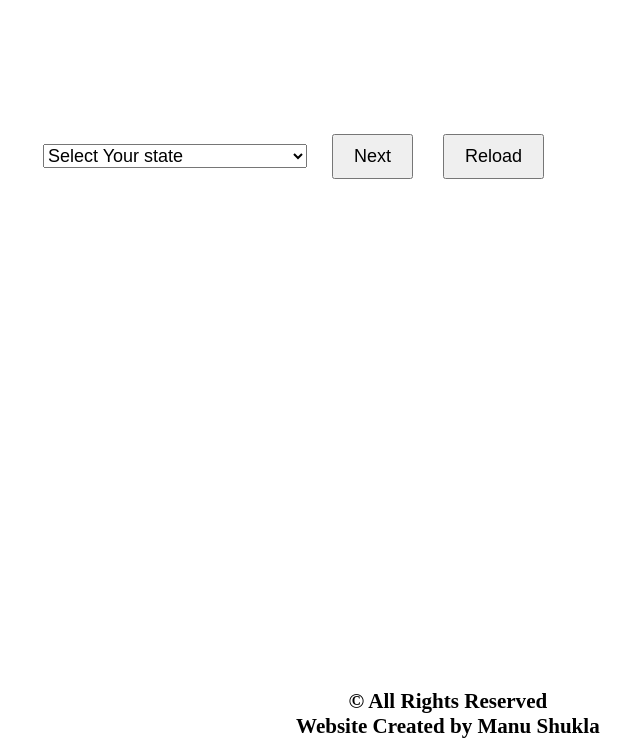
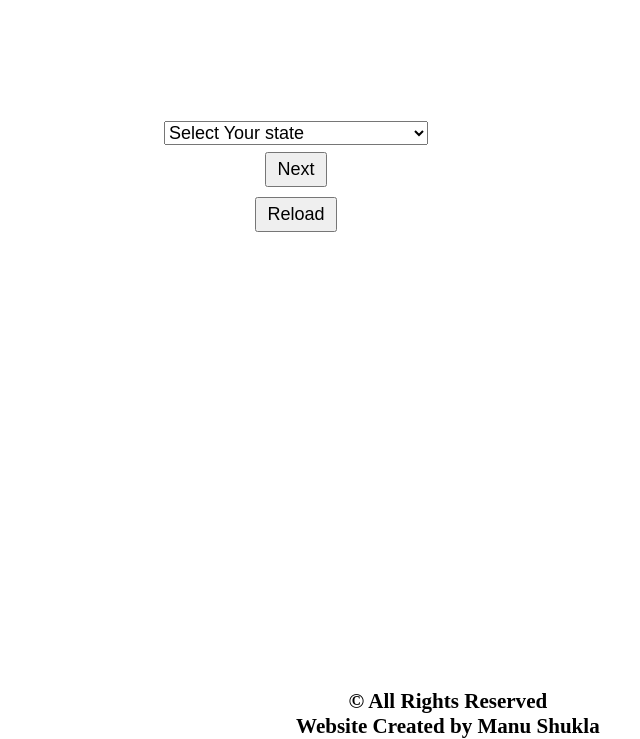
Before and after one commit to manu-shukla/Vaccine-Slot-Notifier, a plain HTML site: page index.html in a window 1280 px wide. Shown: the part 61-800 px from the top of the page, without its empty margins (344-984 px from the left). Drawn offline with Linux system fonts and the light colour scheme.

Commit message:
first commit

```diff
--- a/style.css
+++ b/style.css
@@ -6,19 +6,20 @@
 }
 form {
   display: flex;
+  flex-direction: column;
   padding: 100px 100px;
   justify-content: center;
   align-items: center;
 }
 select {
-  margin: 10px 10px;
+  margin: 2px 2px;
   font-size: 18px;
 }
 button
 {
     font-size: 18px;
-    padding: 10px 20px;
-    margin: 15px 15px;
+    padding: 5px 10px;
+    margin: 5px 5px;
 }
 .section {
   display: flex;
```
